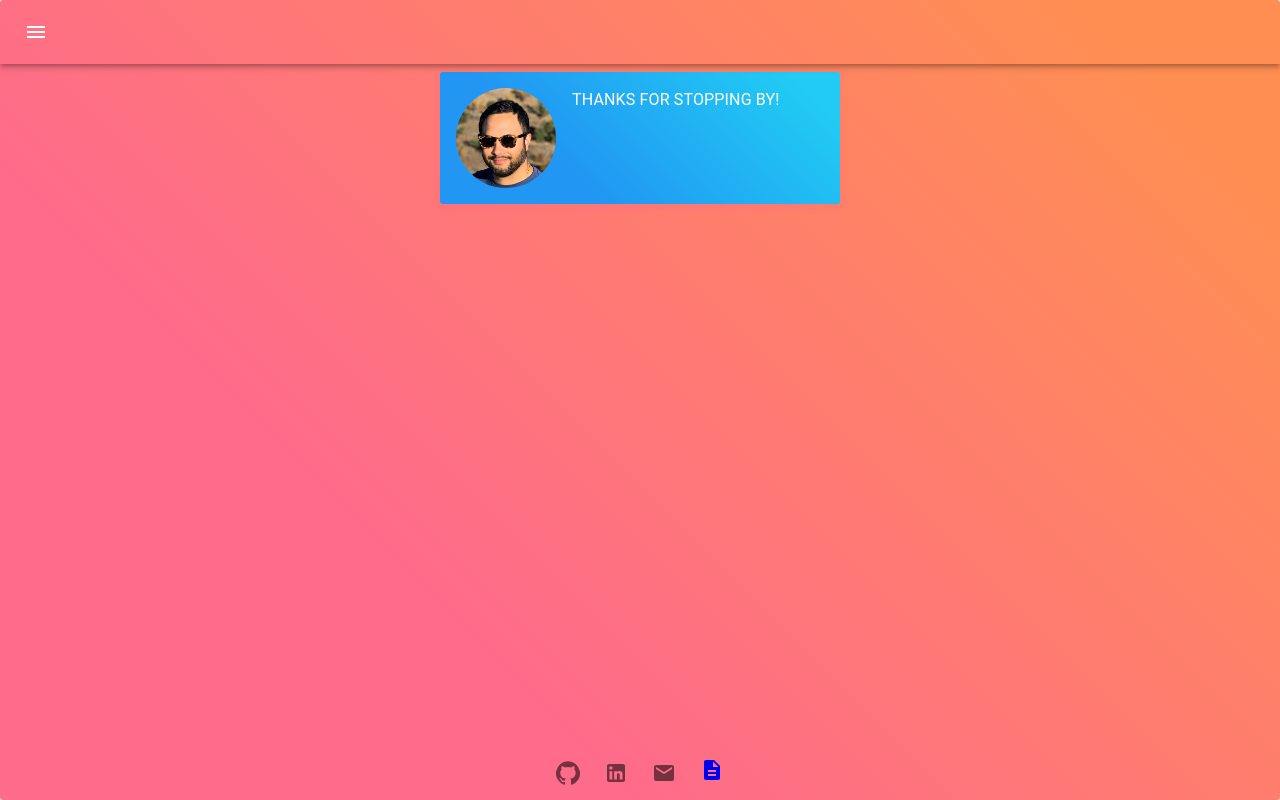
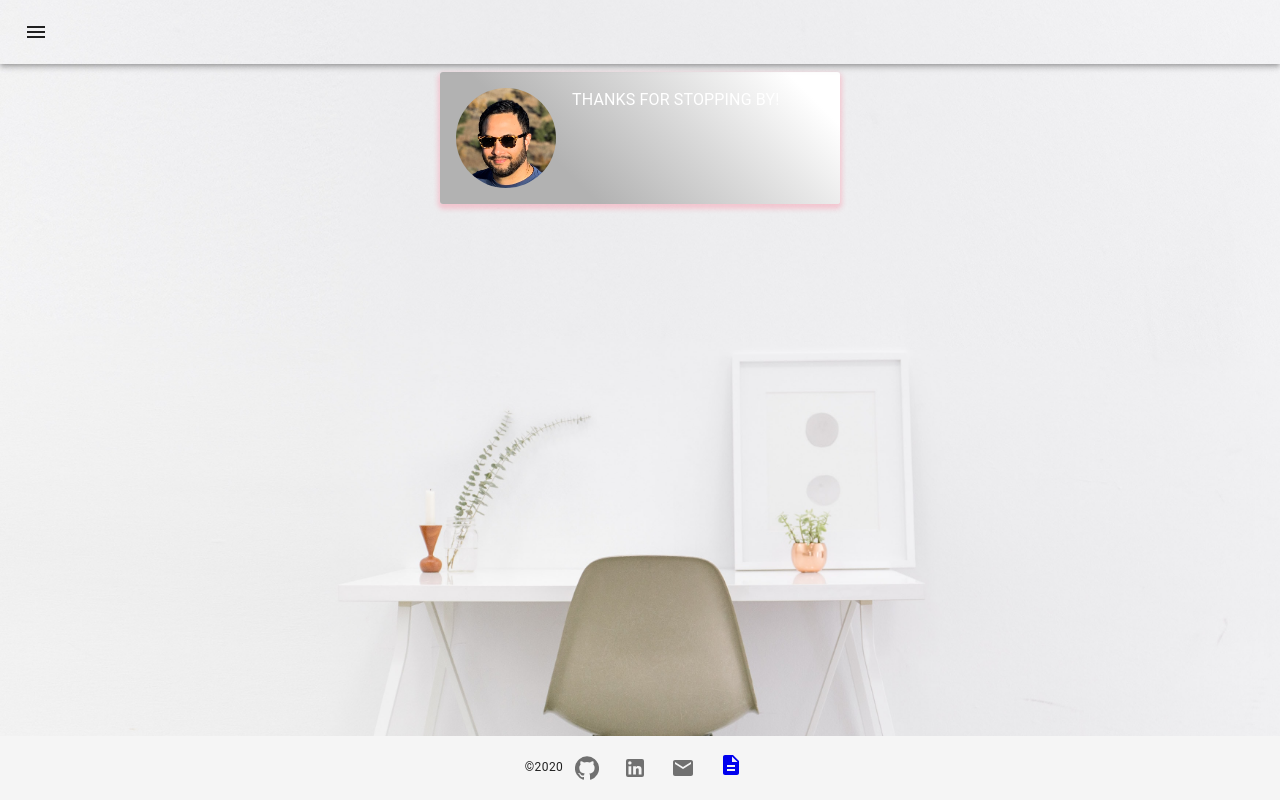
Before and after one commit to ssolis86/React-Portfolio, a React (Create React App) app: page / in a window 1280 px wide. Shown: the top 800 px of the page. Built offline with nearby package versions, Linux system fonts and the light colour scheme.

Commit message:
updated landing page & footer

```diff
--- a/src/App.js
+++ b/src/App.js
@@ -7,7 +7,7 @@ import Portfolio from './components/Portfolio';
 import Footer from './components/Footer';
 import { makeStyles } from '@material-ui/core/styles';
 import classNames from 'classnames';
-import image from "./assets/background_image.jpg"
+import image from "./assets/office.jpg"
 
 const useStyles = makeStyles((theme) => ({
   root:{
@@ -16,7 +16,12 @@ const useStyles = makeStyles((theme) => ({
     minHeight: '100vh',
   },
   bg:{
-    background: 'linear-gradient(45deg, #FE6B8B 30%, #FF8E53 90%)',
+    backgroundImage: `url(${image})`,
+    backgroundSize: 'cover',
+    backgroundPosition: 'center'
+  },
+  ft:{
+    background: 'linear-gradient(45deg, #2196F3 30%, #21CBF3 90%)',
     border: 0,
     borderRadius: 3,
     boxShadow: '0 3px 5px 2px rgba(255, 105, 135, .3)',
--- a/src/components/Footer/index.jsx
+++ b/src/components/Footer/index.jsx
@@ -6,23 +6,18 @@ import LinkedInIcon from '@material-ui/icons/LinkedIn';
 import EmailIcon from '@material-ui/icons/Email';
 import DescriptionIcon from '@material-ui/icons/Description';
 import Resume from '../../assets/Revised_Resume.pdf';
+import {
+    AppBar,
+    Toolbar,
+    Typography,
+} from "@material-ui/core";
 
 
-const useStyles = makeStyles((theme) => ({
-    footer: {
-        flexShrink: 0,
-        textAlign: 'center',
-        color: 'white',
-      }
-  }));
+const Footer = () => <>
 
-
-
-export default function Footer()
-{
-    const classes = useStyles();
-    return (
-  <footer className={classes.footer}>
+        <AppBar position="static" elevation={0} component="footer" color="default">
+            <Toolbar style={{ justifyContent: "center" }}>
+                <Typography variant="caption">©2020</Typography>
                 <IconButton onClick={() => window.open('https://github.com/ssolis86?tab=repositories')}>
                   <GitHubIcon />
                 </IconButton>
@@ -33,11 +28,12 @@ export default function Footer()
                   <EmailIcon />
                 </IconButton>
                 <IconButton>
-
                   <a href={Resume} target="_blank" rel="noreferrer noopener" download="Stephen-Solis-Resume">
                   <DescriptionIcon />
                   </a>
+                </IconButton>
+              </Toolbar>
+        </AppBar>
+    </>
 
-    </IconButton>
-  </footer>
-)};
+export default Footer;
--- a/src/components/Header/index.jsx
+++ b/src/components/Header/index.jsx
@@ -103,7 +103,7 @@ return (
           [classes.appBarShift]: open,
         })}>
     <Toolbar>
-      <IconButton edge="start" color="inherit" aria-label="menu" onClick={handleDrawerOpen} edge="start"
+      <IconButton edge="start" color="inherit" aria-label="menu" onClick={handleDrawerOpen}
             className={clsx(classes.menuButton, open && classes.hide)}>
         <MenuIcon />
           </IconButton>
--- a/src/components/HomeCard/index.jsx
+++ b/src/components/HomeCard/index.jsx
@@ -24,7 +24,7 @@ const useStyles = makeStyles((theme) => ({
     width: '100px',
   },
   linear: {
-    background: 'linear-gradient(45deg, #2196F3 30%, #21CBF3 90%)',
+    background: 'linear-gradient(45deg, #B2B2B2 30%, #FFFFFF 90%)',
     border: 0,
     borderRadius: 3,
     boxShadow: '0 3px 5px 2px rgba(255, 105, 135, .3)',
```
Also changed, not shown: src/assets/office.jpg (added). Lines whose indentation alone changed are shown as unchanged.
